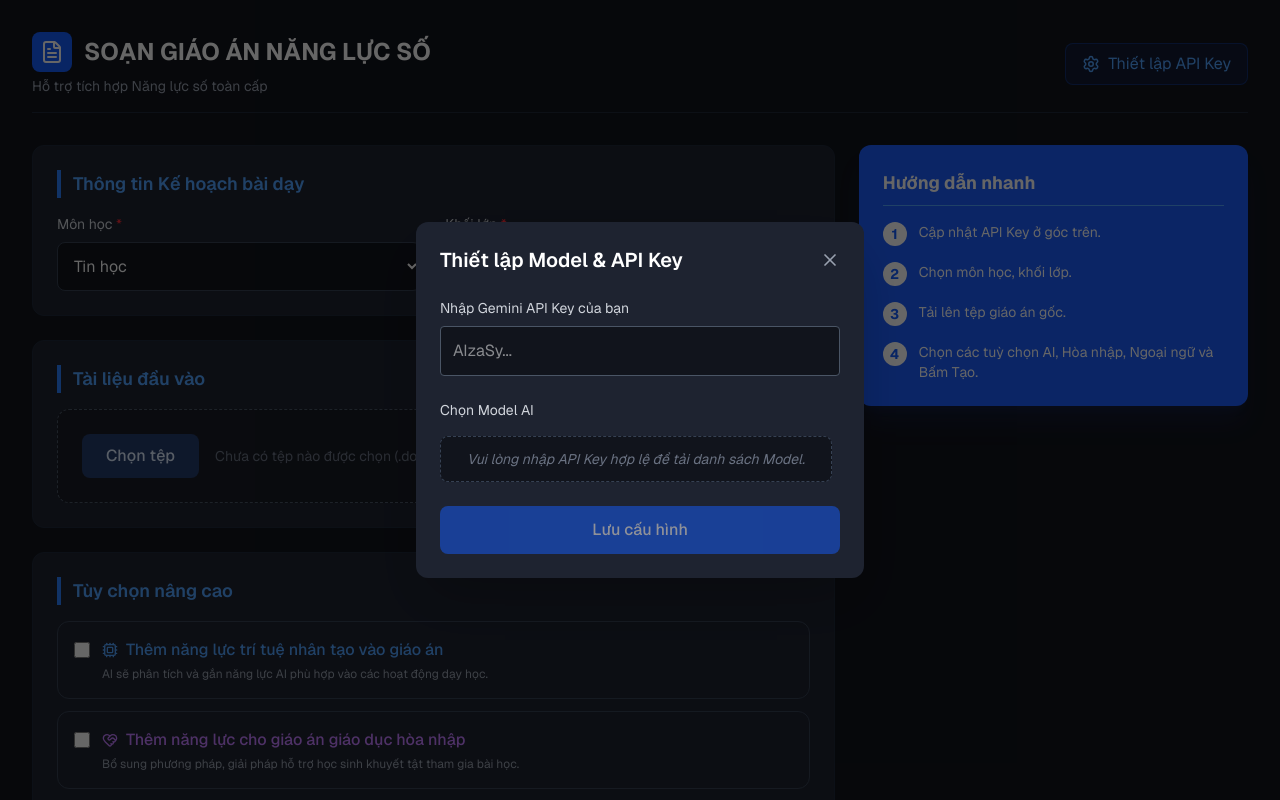
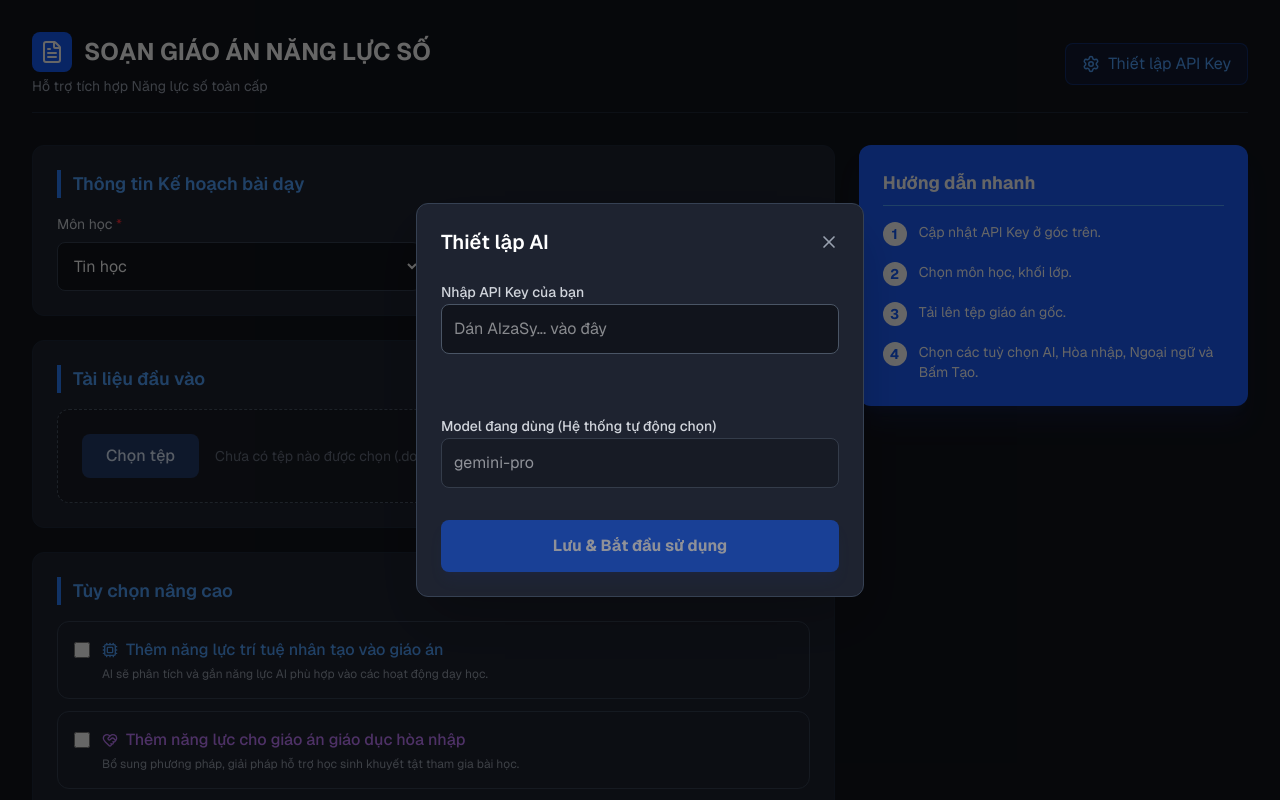
Before and after one commit to nvchienspt-maker/giao-an-NLS-AI, a Next.js app: page / in a window 1280 px wide. Both pictures are taken after a click on the button "Thiết lập API Key". Shown: the top 800 px of the page. Built offline with nearby package versions, Linux system fonts and the light colour scheme.

Commit message:
update: app/page.tsx

```diff
--- a/app/components/SettingsModal.tsx
+++ b/app/components/SettingsModal.tsx
@@ -1,5 +1,5 @@
 import React, { useState, useEffect } from 'react';
-import { X, Loader2 } from 'lucide-react';
+import { X, Loader2, AlertCircle } from 'lucide-react';
 
 interface SettingsModalProps {
   isOpen: boolean;
@@ -19,139 +19,138 @@ export default function SettingsModal({ isOpen, onClose, apiKey, setApiKey, mode
   const [tempKey, setTempKey] = useState(apiKey);
   const [tempModel, setTempModel] = useState(model);
 
-  // Các state quản lý tự động tải Model
   const [availableModels, setAvailableModels] = useState<AIModel[]>([]);
-  const [isLoadingModels, setIsLoadingModels] = useState(false);
-  const [fetchError, setFetchError] = useState('');
+  const [isLoading, setIsLoading] = useState(false);
+  const [statusMsg, setStatusMsg] = useState('');
+  const [isError, setIsError] = useState(false);
 
-  // Đồng bộ dữ liệu khi modal được mở
   useEffect(() => {
     setTempKey(apiKey);
-    setTempModel(model);
+    setTempModel(model || 'gemini-pro');
   }, [apiKey, model, isOpen]);
 
-  // Logic tự động lấy danh sách Model khi người dùng nhập API Key
+  // Logic tự động quét Key và chọn Model
   useEffect(() => {
-    if (!tempKey) {
+    if (!tempKey || tempKey.trim().length < 20) {
         setAvailableModels([]);
+        setStatusMsg('');
+        setIsError(false);
         return;
     }
 
     const fetchModels = async () => {
-      setIsLoadingModels(true);
-      setFetchError('');
+      setIsLoading(true);
+      setStatusMsg('Đang kiểm tra API Key...');
+      setIsError(false);
+
       try {
-        const res = await fetch(`https://generativelanguage.googleapis.com/v1beta/models?key=${tempKey}`);
+        const res = await fetch(`https://generativelanguage.googleapis.com/v1beta/models?key=${tempKey.trim()}`);
         const data = await res.json();
 
         if (data.error) {
-          setFetchError(data.error.message);
+          setIsError(true);
+          setStatusMsg(data.error.message);
           setAvailableModels([]);
           return;
         }
 
         if (data.models) {
-          // Chỉ lọc lấy các model hỗ trợ tạo văn bản (generateContent)
+          // Lọc các model hỗ trợ tạo văn bản
           const validModels = data.models.filter((m: any) =>
-            m.supportedGenerationMethods && m.supportedGenerationMethods.includes('generateContent')
-          );
-
-          const formattedModels = validModels.map((m: any) => ({
-            name: m.name.replace('models/', ''), // Bỏ tiền tố models/ để dùng chuẩn cho SDK
+            m.supportedGenerationMethods?.includes('generateContent')
+          ).map((m: any) => ({
+            name: m.name.replace('models/', ''),
             displayName: m.displayName
           }));
 
-          setAvailableModels(formattedModels);
+          setAvailableModels(validModels);
 
-          // Tự động chọn model nếu chưa có hoặc model cũ không tồn tại trong danh sách mới
-          if (formattedModels.length > 0) {
-             const currentExists = formattedModels.find((m: any) => m.name === tempModel);
-             if (!currentExists) {
-                 // Ưu tiên tự động chọn gemini-pro nếu có, nếu không thì chọn model đầu tiên của danh sách
-                 const proModel = formattedModels.find((m: any) => m.name.includes('gemini-pro'));
-                 setTempModel(proModel ? proModel.name : formattedModels[0].name);
-             }
+          // Thuật toán chọn Model tự động: Ưu tiên gemini-pro (ổn định nhất)
+          if (validModels.length > 0) {
+             const bestModel = validModels.find((m: any) => m.name === 'gemini-pro') || validModels[0];
+             setTempModel(bestModel.name);
+             setIsError(false);
+             setStatusMsg(`✅ Hợp lệ! Đã tự động chọn: ${bestModel.displayName}`);
           }
         }
       } catch (err: any) {
-         setFetchError('Lỗi kết nối mạng khi tải danh sách Model.');
+         setIsError(true);
+         setStatusMsg('Lỗi mạng, không thể kiểm tra Key.');
       } finally {
-        setIsLoadingModels(false);
+        setIsLoading(false);
       }
     };
 
-    // Sử dụng debounce 800ms để tránh gọi API liên tục khi đang thao tác copy/gõ phím
+    // Đợi người dùng copy/dán xong (600ms) rồi mới chạy nền
     const timeoutId = setTimeout(() => {
         fetchModels();
-    }, 800);
+    }, 600);
 
     return () => clearTimeout(timeoutId);
-  }, [tempKey]); // Chạy lại logic mỗi khi tempKey thay đổi
+  }, [tempKey]);
 
   if (!isOpen) return null;
 
   const handleSave = () => {
-    setApiKey(tempKey);
+    setApiKey(tempKey.trim());
     setModel(tempModel);
     onClose();
   };
 
   return (
-    <div className="fixed inset-0 bg-black/60 flex items-center justify-center z-50">
-      <div className="bg-[#1e2330] w-full max-w-md rounded-xl p-6 text-white shadow-2xl">
+    <div className="fixed inset-0 bg-black/60 flex items-center justify-center z-50 p-4">
+      <div className="bg-[#1e2330] w-full max-w-md rounded-xl p-6 text-white shadow-2xl border border-gray-700">
         <div className="flex justify-between items-center mb-6">
-          <h3 className="text-xl font-semibold flex items-center gap-2">
-            Thiết lập Model & API Key
-          </h3>
-          <button onClick={onClose}><X size={20} className="text-gray-400 hover:text-white" /></button>
+          <h3 className="text-xl font-semibold flex items-center gap-2">Thiết lập AI</h3>
+          <button onClick={onClose}><X size={20} className="text-gray-400 hover:text-white transition" /></button>
         </div>
 
-        {/* Input nhập Key được đưa lên trên */}
-        <div className="space-y-2 mb-6">
-          <p className="text-sm text-gray-300">Nhập Gemini API Key của bạn</p>
+        <div className="space-y-3 mb-6">
+          <label className="text-sm font-medium text-gray-300">Nhập API Key của bạn</label>
           <input
             type="password"
             value={tempKey}
             onChange={(e) => setTempKey(e.target.value)}
-            className={`w-full bg-[#11141c] border ${fetchError ? 'border-red-500' : 'border-gray-600'} rounded p-3 text-white focus:outline-none focus:border-blue-500`}
-            placeholder="AIzaSy..."
+            className={`w-full bg-[#11141c] border ${isError ? 'border-red-500' : 'border-gray-600'} rounded-lg p-3 text-white focus:outline-none focus:border-blue-500 transition`}
+            placeholder="Dán AIzaSy... vào đây"
           />
-          {fetchError && <p className="text-xs text-red-400 mt-1">{fetchError}</p>}
+
+          {/* Trạng thái xác thực tự động hiển thị bên dưới ô nhập */}
+          <div className="h-6 flex items-center">
+            {isLoading && <p className="text-xs text-blue-400 flex items-center gap-2"><Loader2 size={12} className="animate-spin"/> {statusMsg}</p>}
+            {!isLoading && statusMsg && (
+                <p className={`text-xs flex items-center gap-1 ${isError ? 'text-red-400' : 'text-green-400'}`}>
+                    {isError ? <AlertCircle size={12}/> : null} {statusMsg}
+                </p>
+            )}
+          </div>
         </div>
 
-        {/* Danh sách Model tự động */}
-        <div className="space-y-4 mb-6">
-          <p className="text-sm text-gray-300 flex items-center gap-2">
-            Chọn Model AI
-            {isLoadingModels && <Loader2 size={14} className="animate-spin text-blue-400" />}
-          </p>
-
-          <div className="max-h-48 overflow-y-auto space-y-2 custom-scrollbar pr-2">
-              {availableModels.length > 0 ? (
-                  availableModels.map((m) => (
-                     <div
-                        key={m.name}
-                        className={`p-3 border rounded-lg cursor-pointer transition-colors ${tempModel === m.name ? 'border-blue-500 bg-blue-500/10' : 'border-gray-600 hover:border-gray-500'}`}
-                        onClick={() => setTempModel(m.name)}
-                      >
-                        <div className="font-medium text-blue-400 text-sm">{m.displayName}</div>
-                        <div className="text-xs text-gray-400 mt-1">{m.name}</div>
-                      </div>
-                  ))
-              ) : (
-                  <p className="text-sm text-gray-500 italic p-3 border border-dashed border-gray-700 rounded-lg text-center bg-[#11141c]">
-                      {isLoadingModels ? 'Đang tải danh sách...' : 'Vui lòng nhập API Key hợp lệ để tải danh sách Model.'}
-                  </p>
-              )}
-          </div>
+        {/* Dropdown Model đã được làm mờ/disabled nếu chưa có Key chuẩn */}
+        <div className="space-y-2 mb-8">
+          <label className="text-sm font-medium text-gray-300">Model đang dùng (Hệ thống tự động chọn)</label>
+          <select
+            value={tempModel}
+            onChange={(e) => setTempModel(e.target.value)}
+            disabled={availableModels.length === 0}
+            className="w-full bg-[#11141c] border border-gray-600 rounded-lg p-3 text-white focus:outline-none focus:border-blue-500 disabled:opacity-50 appearance-none"
+          >
+            {availableModels.length > 0 ? (
+              availableModels.map(m => (
+                <option key={m.name} value={m.name}>{m.displayName} ({m.name})</option>
+              ))
+            ) : (
+              <option>{tempModel}</option>
+            )}
+          </select>
         </div>
 
         <button
           onClick={handleSave}
-          disabled={!tempKey || availableModels.length === 0}
-          className="w-full bg-blue-600 hover:bg-blue-700 text-white py-3 rounded-lg font-medium disabled:opacity-50 disabled:cursor-not-allowed transition-colors"
+          disabled={!tempKey || isError || isLoading}
+          className="w-full bg-blue-600 hover:bg-blue-700 text-white py-3.5 rounded-lg font-bold disabled:opacity-50 disabled:cursor-not-allowed transition shadow-lg shadow-blue-900/20"
         >
-          Lưu cấu hình
+          Lưu & Bắt đầu sử dụng
         </button>
       </div>
     </div>
--- a/app/page.tsx
+++ b/app/page.tsx
@@ -8,9 +8,8 @@ import { extractTextFromFile } from './utils/fileReader';
 
 export default function Home() {
   const [isModalOpen, setIsModalOpen] = useState(false);
-  const [apiKey, setApiKey] = useLocalStorage('gemini_api_key', '');
-  // Đổi key lưu trữ và model mặc định
-  const [model, setModel] = useLocalStorage('gemini_model_v2', 'gemini-pro');
+  const [apiKey, setApiKey] = useLocalStorage('gemini_api_key_v3', '');
+const [model, setModel] = useLocalStorage('gemini_model_v3', 'gemini-pro');
 
   // Trạng thái cấu hình giáo án
   const [subject, setSubject] = useState('Tin học');
```
